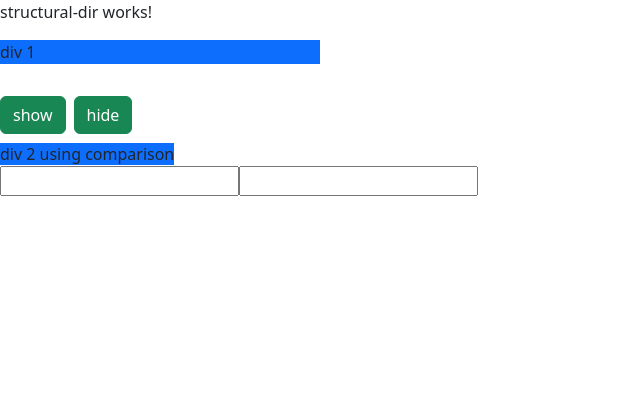
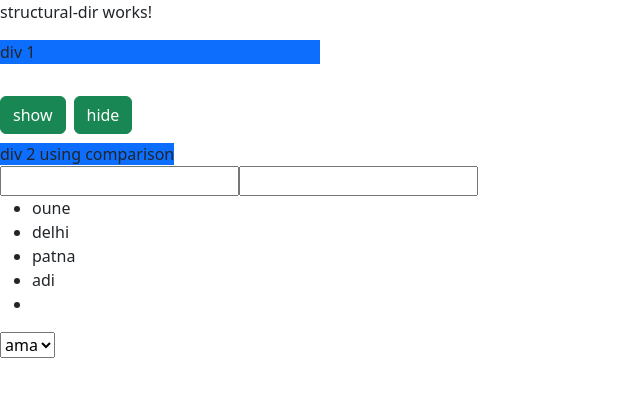
Before and after one commit to Amanavi75/Practice_ng, an Angular app: page / in a window 1280 px wide. Shown: the top 396 px of the page, without its empty margins (0-640 px from the left). Built offline with nearby package versions, Linux system fonts and the light colour scheme.

Commit message:
done with ngIf and ngFor

```diff
--- a/src/app/components/structural-dir/structural-dir.component.html
+++ b/src/app/components/structural-dir/structural-dir.component.html
@@ -23,3 +23,20 @@
 <input type="text" [(ngModel)]="num1">
 
 <input type="text" [(ngModel)]="num2" id="">
+
+
+<div class="row-5">
+    <ul>
+       <li *ngFor="let city of cityArray">
+        {{city}}
+       </li>
+       <li>
+       </li>
+    </ul>
+</div>
+
+<div class="row-4">
+    <select name="" id="">
+        <option *ngFor="let student of studentList" [value]="student.id">{{student.name}}</option>
+    </select>
+</div>
--- a/src/app/components/structural-dir/structural-dir.component.ts
+++ b/src/app/components/structural-dir/structural-dir.component.ts
@@ -13,9 +13,29 @@ export class StructuralDirComponent {
 
   num1 :string = ""
   num2:string=""
+  isDivisible:boolean = true;
+  cityArray:string [] = ['oune', 'delhi','patna','adi']
 
-
-  isDivisible:boolean = true;
+  studentList:any []= [
+    {
+      id:1,
+      name:"ama",
+      city:"delh",
+      isActive:false
+    },
+    {
+      id:2,
+      name:"am",
+      city:"del",
+      isActive:true
+    },
+    {
+      id:3,
+      name:"a",
+      city:"de",
+      isActive:false
+    },
+  ]
   showDiv1(){
     this.isDivisible = true ;
   }
@@ -26,3 +46,6 @@ export class StructuralDirComponent {
 
 
 }
+
+// we can apply *ngFor on any type of element
+// mostly  we will use this in case of drop down
```
